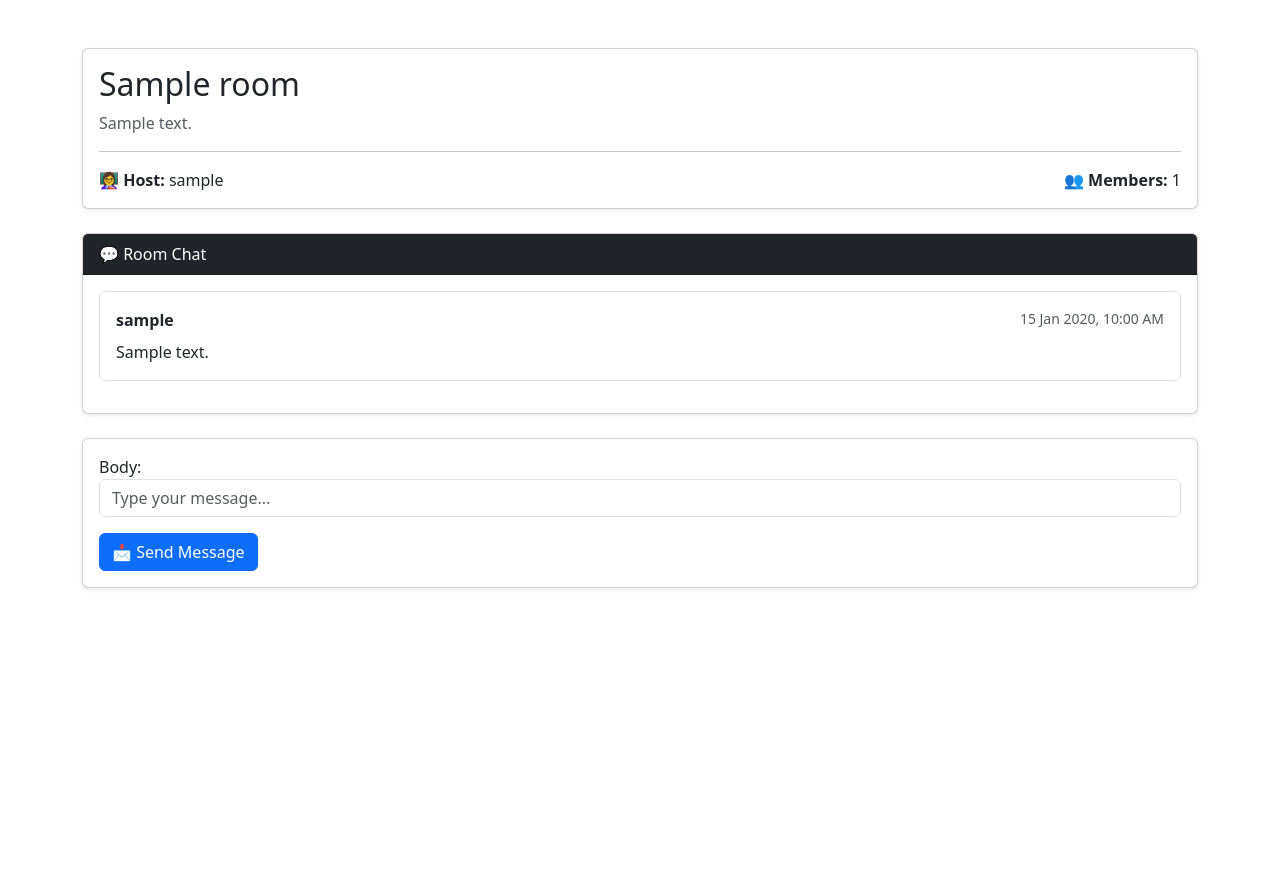
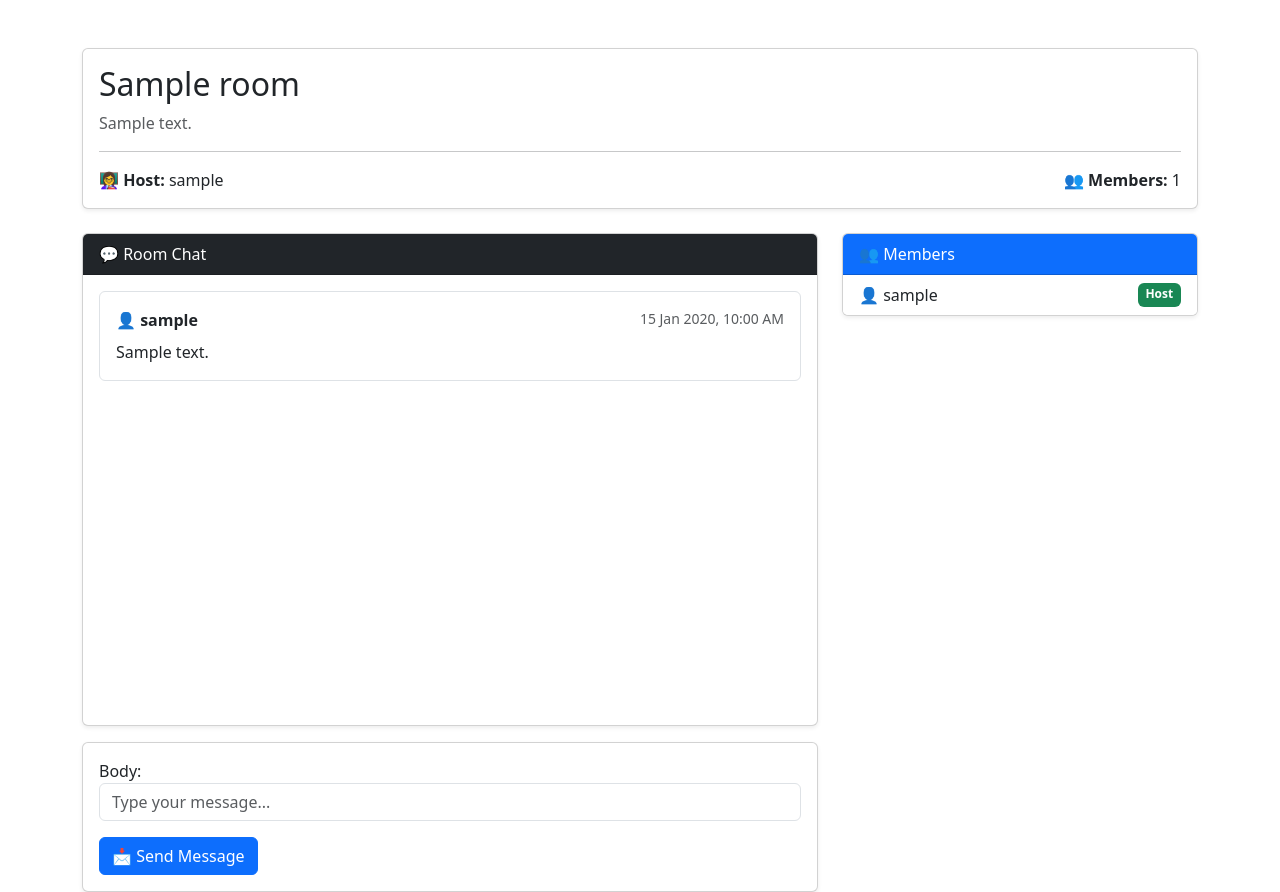
Before and after one commit to sonalikumari3512/StudyHub-AI, a Django app: page /rooms/1/ in a window 1280 px wide. Shown: the part 56-948 px from the top of the page. Before the commit the page ends 645 px from the top, so only its background shows below. Run offline with Django 5.2, Linux system fonts and the light colour scheme; a user stored in the database is signed in; tables that the repository leaves empty hold one stand-in row (values such as "Sample post").

Commit message:
Day 19: Added room chat, membership checks, and improved room UI

```diff
--- a/rooms/templates/rooms/room_detail.html
+++ b/rooms/templates/rooms/room_detail.html
@@ -4,39 +4,50 @@
 
 <div class="container mt-5">
 
-    <!-- Room Details -->
+    <!-- Room Information -->
     <div class="card shadow-sm mb-4">
         <div class="card-body">
 
             <h2>{{ room.name }}</h2>
-            <p class="text-muted">{{ room.description }}</p>
+
+            <p class="text-muted">
+                {{ room.description }}
+            </p>
 
             <hr>
 
             <div class="row">
+
                 <div class="col-md-6">
-                    <strong>👩‍🏫 Host:</strong>
+                    👩‍🏫 <strong>Host:</strong>
                     {{ room.host.username }}
                 </div>
 
                 <div class="col-md-6 text-md-end">
-                    <strong>👥 Members:</strong>
+                    👥 <strong>Members:</strong>
                     {{ room.members.count }}
                 </div>
+
             </div>
 
         </div>
     </div>
 
+    <div class="row">
 
-    <!-- Messages -->
+        <!-- Chat Section -->
+        <div class="col-lg-8">
+
+            {% if is_member %}
+
             <div class="card shadow-sm">
 
                 <div class="card-header bg-dark text-white">
                     💬 Room Chat
                 </div>
 
-        <div class="card-body" style="max-height:450px; overflow-y:auto;">
+                <div class="card-body"
+                     style="height:450px; overflow-y:auto;">
 
                     {% for message in room.messages.all %}
 
@@ -44,7 +55,9 @@
 
                         <div class="d-flex justify-content-between">
 
-                    <strong>{{ message.user.username }}</strong>
+                            <strong>
+                                👤 {{ message.user.username }}
+                            </strong>
 
                             <small class="text-muted">
                                 {{ message.created_at|date:"d M Y, h:i A" }}
@@ -60,9 +73,12 @@
 
                     {% empty %}
 
-            <div class="text-center text-muted">
+                    <div class="text-center text-muted mt-5">
+
                         <h5>No messages yet 👋</h5>
+
                         <p>Start the conversation.</p>
+
                     </div>
 
                     {% endfor %}
@@ -71,9 +87,7 @@
 
             </div>
 
-
-    <!-- Send Message -->
-    <div class="card shadow-sm mt-4">
+            <div class="card shadow-sm mt-3">
 
                 <div class="card-body">
 
@@ -93,6 +107,76 @@
 
             </div>
 
+            {% else %}
+
+            <div class="alert alert-warning">
+
+                <h4>🔒 Members Only</h4>
+
+                <p>
+                    Join this room to view messages and participate in discussions.
+                </p>
+
+                <a href="{% url 'join_room' room.id %}"
+                   class="btn btn-success">
+
+                    Join Room
+
+                </a>
+
+            </div>
+
+            {% endif %}
+
+        </div>
+
+        <!-- Members Section -->
+        <div class="col-lg-4">
+
+            <div class="card shadow-sm">
+
+                <div class="card-header bg-primary text-white">
+
+                    👥 Members
+
+                </div>
+
+                <ul class="list-group list-group-flush">
+
+                    {% for member in room.members.all %}
+
+                    <li class="list-group-item d-flex justify-content-between">
+
+                        <span>
+                            👤 {{ member.username }}
+                        </span>
+
+                        {% if member == room.host %}
+                        <span class="badge bg-success">
+                            Host
+                        </span>
+                        {% endif %}
+
+                    </li>
+
+                    {% empty %}
+
+                    <li class="list-group-item">
+
+                        No members yet.
+
+                    </li>
+
+                    {% endfor %}
+
+                </ul>
+
+            </div>
+
+        </div>
+
+    </div>
+
 </div>
 
 {% endblock %}
--- a/rooms/views.py
+++ b/rooms/views.py
@@ -1,8 +1,10 @@
-from django.shortcuts import render, redirect
+from django.shortcuts import render, redirect, get_object_or_404
 from django.contrib.auth.decorators import login_required
-from .forms import RoomForm,MessageForm
-from .models import Room,Message
-from django.shortcuts import get_object_or_404,redirect
+from django.http import HttpResponseForbidden
+
+from .models import Room
+from .forms import RoomForm, MessageForm
+
 
 @login_required
 def createRoom(request):
@@ -23,18 +25,17 @@ def createRoom(request):
 
             return redirect("/dashboard/")
 
-    context = {
-        "form": form
-    }
-
     return render(
         request,
         "rooms/create_room.html",
-        context
+        {
+            "form": form
+        }
     )
 
 
 def rooms(request):
+
     rooms = Room.objects.all()
 
     return render(
@@ -46,11 +47,23 @@ def rooms(request):
     )
 
 
+@login_required
 def room_detail(request, pk):
 
     room = get_object_or_404(Room, id=pk)
 
+    # Check whether current user is a member
+    if request.user.is_authenticated:
+        is_member = room.members.filter(id=request.user.id).exists()
+    else:
+        is_member = False
     if request.method == "POST":
+
+        # Security check
+        if not is_member:
+            return HttpResponseForbidden(
+                "You must join this room before sending messages."
+            )
 
         form = MessageForm(request.POST)
 
@@ -76,6 +89,7 @@ def room_detail(request, pk):
         {
             "room": room,
             "form": form,
+            "is_member": is_member,
         }
     )
 
@@ -85,6 +99,8 @@ def join_room(request, pk):
 
     room = get_object_or_404(Room, id=pk)
 
-    room.members.add(request.user)
+    if request.user not in room.members.all():
+
+        room.members.add(request.user)
 
     return redirect("room_detail", pk=pk)
```
Lines whose indentation alone changed are shown as unchanged.
